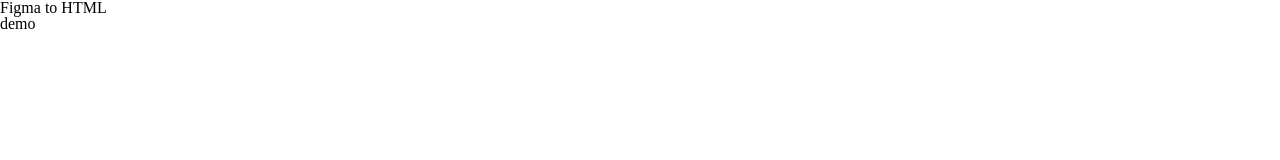
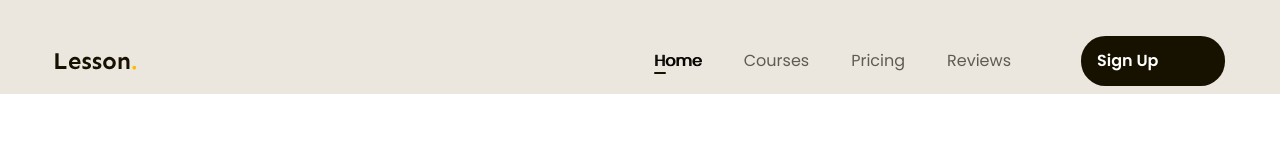
Before and after one commit to anhvietnam/figma-to-html, a plain HTML site: page index.html in a window 1280 px wide. Shown: the top 160 px of the page. Drawn offline with Linux system fonts and the light colour scheme.

Commit message:
p3 lam phan header

```diff
--- a/assets/css/style.css
+++ b/assets/css/style.css
@@ -7,4 +7,76 @@ html{
 /* khoi phuc lai co chu mac dinh theo rem */
 body{
     font-size: 1.6rem;
+     font-family: "Poppins";
 }
+/* ======common======= */
+a{
+    text-decoration: none;
+}
+.btn{
+display: inline-block;
+padding: 0px 16px;
+line-height: 50px;
+color: #FFF;
+font-size: 1.6rem;
+font-weight: 600;
+border-radius: 24.5px;
+background: #171100;
+min-width: 118px;
+}
+.main-content{
+    width:1170px;
+    max-width: calc(100% - 48px);
+    margin-left: auto;
+    margin-right: auto;
+}
+/* header */
+.header{
+    background: #ebe7de;
+}
+.header.fixed{
+    position: sticky;
+    top: -28px;
+}
+.header .bodyheader{
+    display: flex;
+    align-items: center;
+    padding: 36px 0 8px; ;
+}
+.nav{
+    margin-left: auto;
+}
+.nav ul{
+    display: flex;
+}
+.nav a{
+    position: relative;
+    color: #5F5B53;
+font-size: 1.6rem;
+padding:8px 21px;
+}
+/* tac dong len the a la con cua nav khi chung ta di chuot vao */
+.nav li.active a,.nav a:hover{
+
+    color: #060502;
+    /* font-size: 600; */
+    text-shadow: 1px 0 0 currentColor;
+}
+
+.nav li.active a::after{
+    position: absolute;
+    left: 21px;
+    bottom: 6px;
+    display: inline-block;
+    content: "";
+    width: 12px;
+    height: 2px;
+    border-radius: 1px;
+    background: #171100;
+}
+header .btn-sign-up{
+    min-width: 144px;
+}
+.header .action{
+    margin-left: 49px;
+}
--- a/index.html
+++ b/index.html
@@ -5,13 +5,45 @@
     <meta name="viewport" content="width=device-width, initial-scale=1.0">
     <!-- reset css -->
      <link rel="stylesheet" href="./assets/css/reset.css">
+<!-- ep fonts -->
+<link rel="preconnect" href="https://fonts.googleapis.com">
+<link rel="preconnect" href="https://fonts.gstatic.com" crossorigin>
+<link href="https://fonts.googleapis.com/css2?family=Playfair+Display:wght@700&family=Poppins:ital,wght@0,400;0,500;0,600;0,700;1,400&display=swap" rel="stylesheet">
 
      <!-- styles -->
       <link rel="stylesheet" href="./assets/css/style.css">
     <title>Figma to HTML</title>
 </head>
-<body>
-    <h1>Figma to HTML</h1>
-    <h2>demo</h2>
+<body style="height: 10000px;">
+    <!-- header -->
+     <header class="header fixed">
+        <div class="main-content">
+            <div class="bodyheader">
+            <!-- logo -->
+                <img src="./assets/img/Lesson..svg" alt="Lesson" class="logo">
+            <!-- nav -->
+                <nav class="nav">
+                    <ul >
+                        <li class="active">
+                            <a href="#">Home</a>
+                        </li>
+                        <li>
+                            <a href="#">Courses</a>
+                        </li>
+                        <li>
+                            <a href="#">Pricing</a>
+                        </li>
+                        <li>
+                            <a href="#">Reviews</a>
+                        </li>
+                    </ul>
+                </nav>
+            <!-- btn action -->
+            <div class="action">
+                    <a href="#!" class="btn btn-sign-up ">Sign Up</a>
+            </div>
+        </div>
+    </div>
+</header>
 </body>
 </html>
```
Also changed, not shown: assets/img/Lesson..svg (added).
